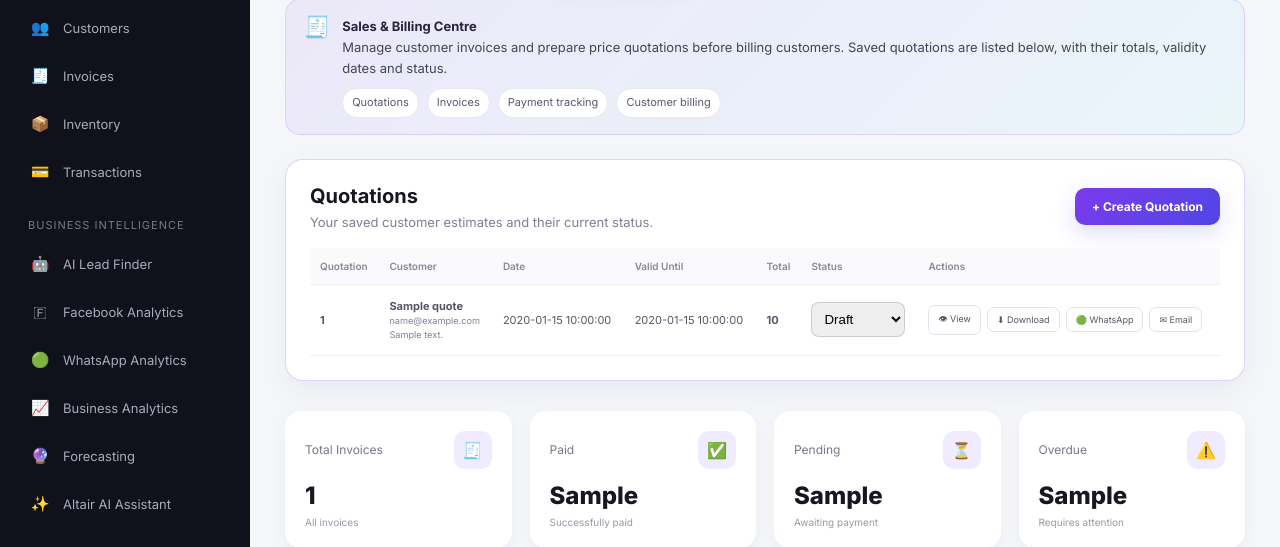
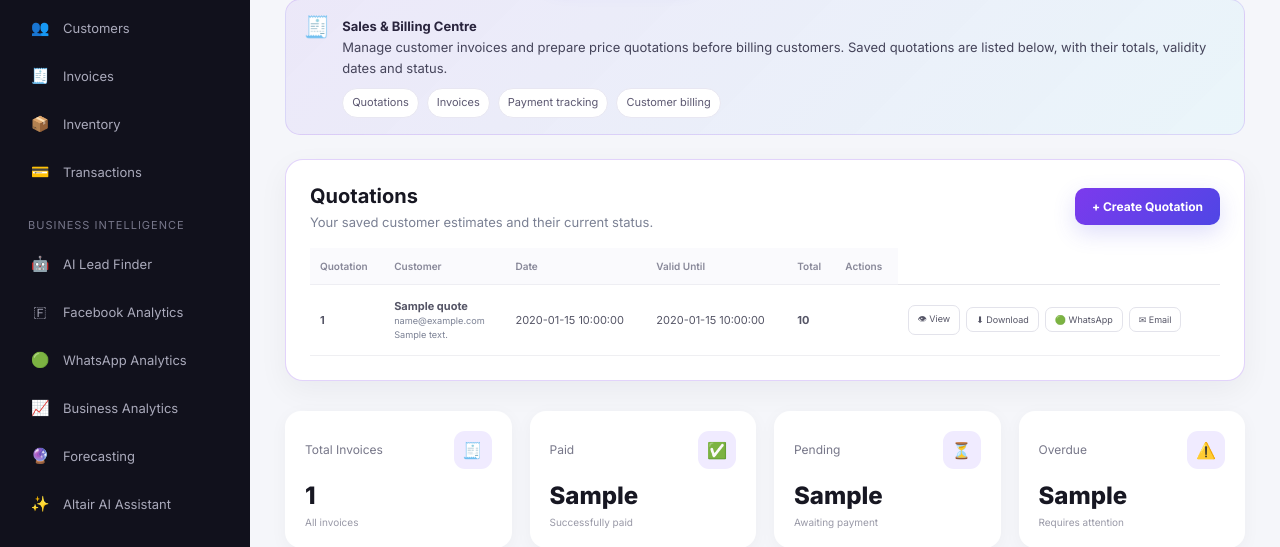
Before and after one commit to PrinceMasimbaMbizi/Altair_business_suites, a Flask app: template templates/invoice.html in a window 1280 px wide. Shown: the part 171-718 px from the top of the page. Run offline with Flask 3, Linux system fonts and the light colour scheme; the template is opened without the code that fills it: most values are stand-ins (such as "Sample title", 1, 10 or a date in 2020).

Commit message:
removed the satus from the quote

```diff
--- a/templates/invoice.html
+++ b/templates/invoice.html
@@ -2057,7 +2057,6 @@
                                 <th style="padding:12px 10px;">Date</th>
                                 <th style="padding:12px 10px;">Valid Until</th>
                                 <th style="padding:12px 10px;">Total</th>
-                                <th style="padding:12px 10px;">Status</th>
                                 <th style="padding:12px 10px;">Actions</th>
                             </tr>
                         </thead>
@@ -2076,16 +2075,6 @@
                                 <td style="padding:14px 10px;">{{ quote.valid_until or '—' }}</td>
                                 <td style="padding:14px 10px;font-weight:700;">{{ quote.total|money }}</td>
                                 <td style="padding:14px 10px;">
-                                    <form method="POST"
-                                        action="{{ url_for('update_quotation_status', quotation_id=quote.id) }}"
-                                        style="display:flex;align-items:center;gap:6px;">
-                                        <select name="status" aria-label="Quotation status"
-                                            style="max-width:130px;padding:8px;border:1px solid rgba(120,120,150,.3);border-radius:8px;">
-                                            {% for option in ['Draft', 'Sent', 'Accepted', 'Rejected', 'Expired'] %}
-                                            <option value="{{ option }}" {% if quote.status==option %}selected{% endif
-                                                %}>{{ option }}</option>
-                                            {% endfor %}
-                                        </select>
 
                                 </td>
                                 <td style="padding:14px 10px;min-width:290px;">
```
